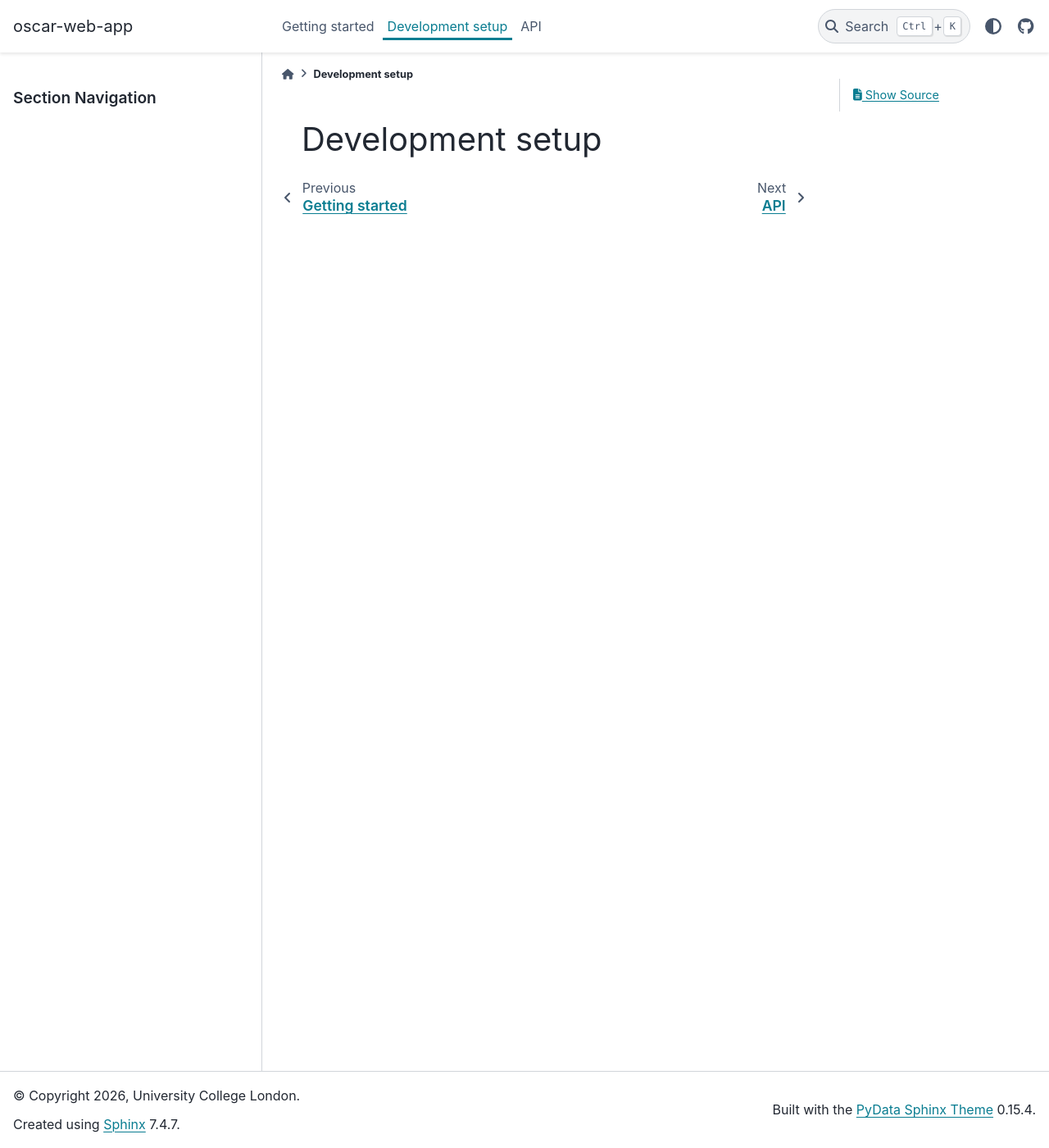
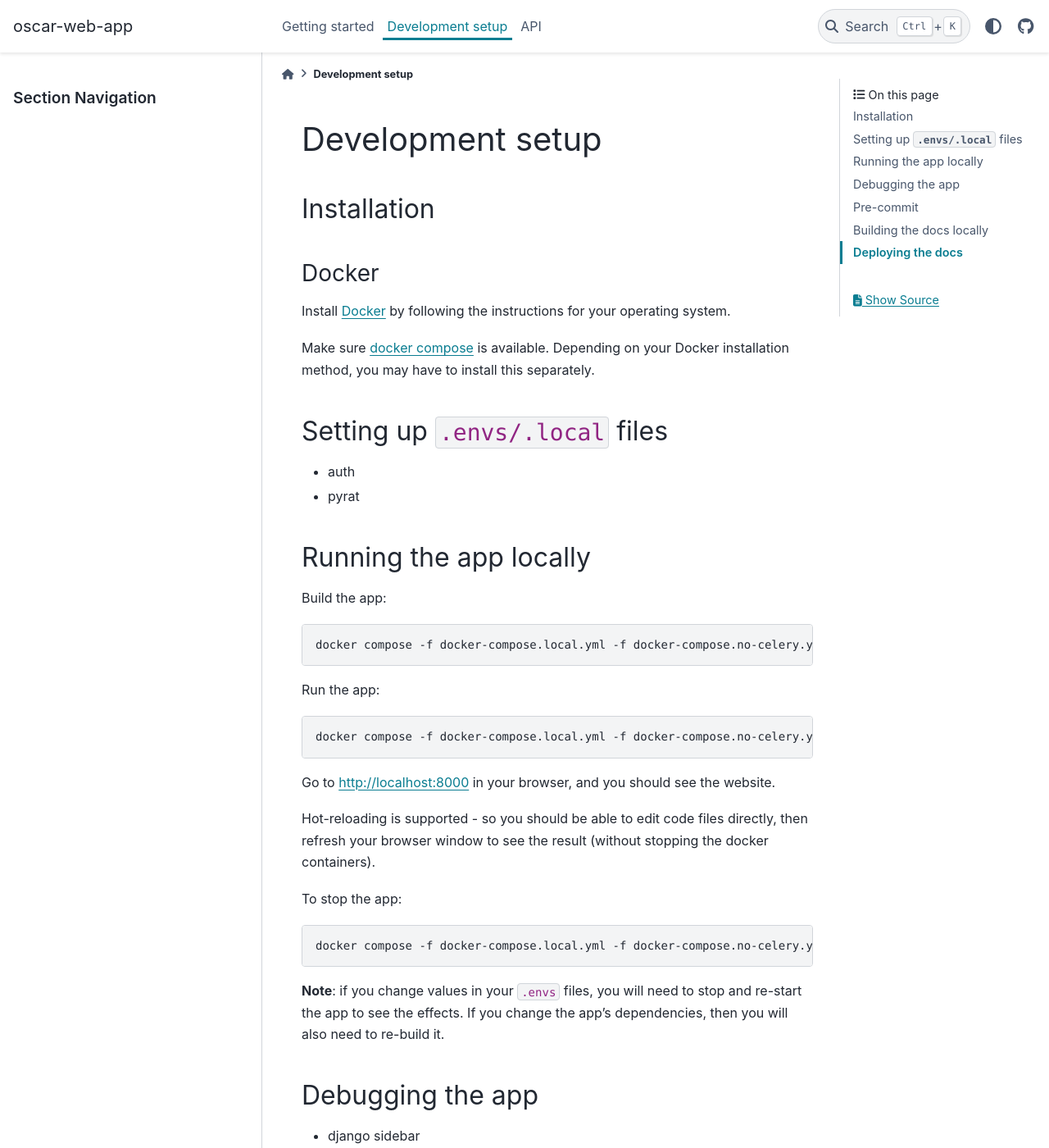
Before and after one commit to neuroinformatics-unit/OSCaR-web-app, a Sphinx documentation site: the page built from docs/source/developer_setup.md, in a window 1280 px wide and 1400 px high. Shown: the whole window at 82% size. Built offline with Sphinx 7.4.7 and the PyData theme 0.15.4, drawn with Linux system fonts in a browser that asks for light colours; some of the changed text lies outside the part shown.

````diff
--- a/docs/source/developer_setup.md
+++ b/docs/source/developer_setup.md
@@ -1 +1,71 @@
 # Development setup
+
+## Installation
+
+### Docker
+
+Install [Docker](https://www.docker.com/) by following the instructions for your operating system.
+
+Make sure [docker compose](https://docs.docker.com/compose/) is available. Depending on your Docker installation method, you may have to install this separately.
+
+## Setting up `.envs/.local` files
+
+- auth
+- pyrat
+
+## Running the app locally
+
+Build the app:
+```bash
+docker compose -f docker-compose.local.yml -f docker-compose.no-celery.yml build
+```
+
+Run the app:
+```bash
+docker compose -f docker-compose.local.yml -f docker-compose.no-celery.yml up
+```
+
+Go to [http://localhost:8000](http://localhost:8000) in your browser, and you should see the website.
+
+Hot-reloading is supported - so you should be able to edit code files directly, then refresh your browser window to see the result (without stopping the docker containers).
+
+To stop the app:
+```bash
+docker compose -f docker-compose.local.yml -f docker-compose.no-celery.yml down
+```
+
+**Note**: if you change values in your `.envs` files, you will need to stop and re-start the app to see the effects. If you change the app's dependencies, then you will also need to re-build it.
+
+## Debugging the app
+
+- django sidebar
+- devtools
+- attaching a debugger with full instructions
+
+## Pre-commit
+
+## Building the docs locally
+
+To build the documentation locally, you will need to install some additional dependencies, then run `sphinx-build` (as below).
+
+### docs install with uv
+```
+uv sync --all-groups
+```
+
+### docs build command
+```
+sphinx-build docs/source docs/build
+```
+Then open the generated `docs/build/index.html` file.
+
+To re-build the documentation after making changes, remove the docs/build
+folder and re-run the above command:
+```
+rm -rf docs/build
+sphinx-build docs/source docs/build
+```
+
+## Deploying the docs
+
+The documentation is deployed automatically from `main` when a new tag is created on GitHub (usually when making a new release).
````
Also changed, not shown: README.md (+1 -75 lines).
